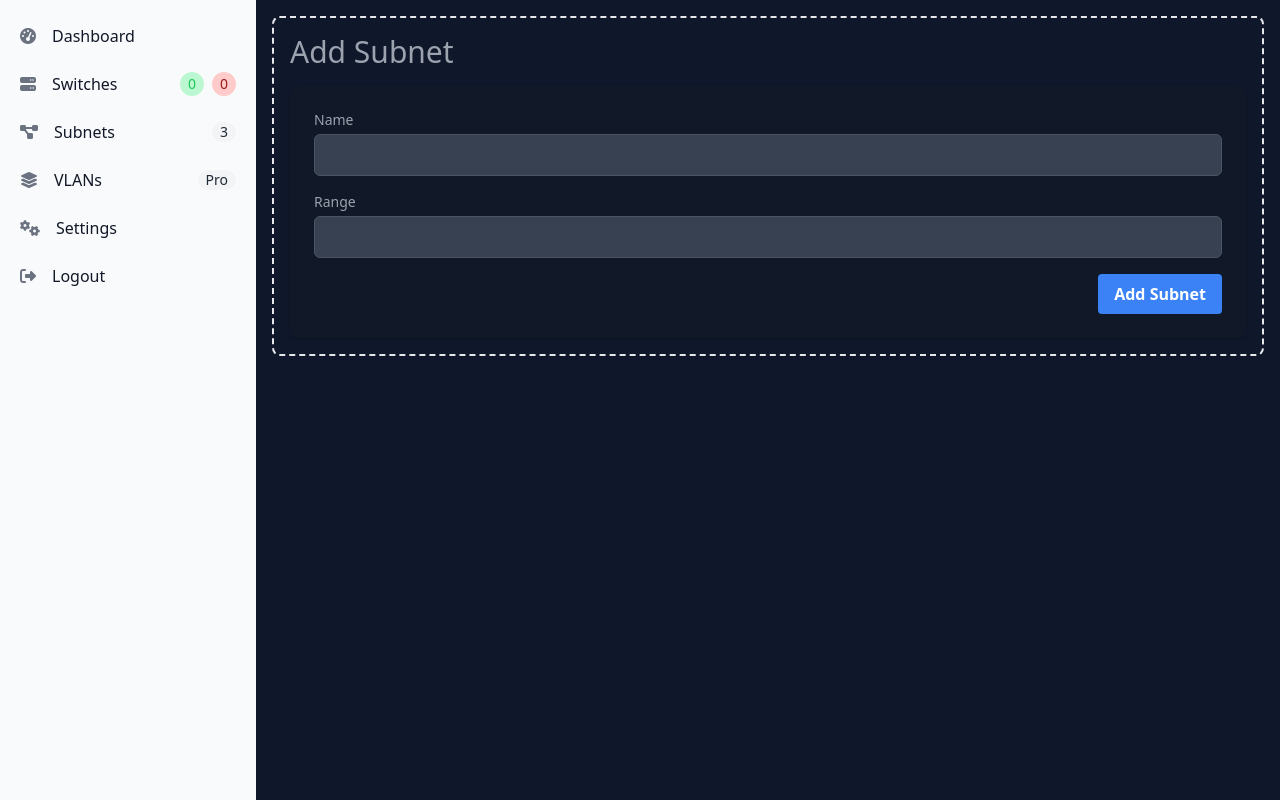
After one commit to DenDanskeMine/DanbyteIPAM, a Flask app: page /add-subnet in a window 1280 px wide. The commit adds this page. Run offline with Flask 3, Linux system fonts and the light colour scheme; the visitor is signed in with stand-in values (Sample User, id 1); data that the repository does not hold is empty; parts of the project's set-up code (start-up, migrations or seed data) failed here and were passed over; some libraries are stand-ins or nearby versions.

```diff
--- a/Project1/app.py
+++ b/Project1/app.py
@@ -16,7 +16,7 @@ from werkzeug.security import generate_password_hash, check_password_hash
 from collections import defaultdict
 import asyncio
 from asgiref.wsgi import WsgiToAsgi
-
+from subnets import add_new_subnet
 
 
 # Configure logging
@@ -101,6 +101,17 @@ def register():
         return redirect(url_for('index'))
 
     return render_template('register.html')
+
+@app.route('/add-subnet', methods=['GET', 'POST'])
+@login_required
+def add_subnet():
+    if request.method == 'POST':
+        data = request.form.to_dict()
+        # Add the new subnet to the database
+        add_new_subnet(**data)
+        flash('Subnet added successfully!', 'success')
+        return redirect(url_for('show_subnets'))
+    return render_template('add-subnet.html', title='Add Subnet')
 
 @app.route('/scan-ips', methods=['POST'])
 @login_required
--- /dev/null
+++ b/Project1/templates/add-subnet.html
@@ -0,0 +1,25 @@
+{% extends "base.html" %}
+{% block content %}
+<div class="p-4 border-2 border-gray-200 border-dashed rounded-lg dark:border-gray-700">
+    <div class="text-3xl text-gray-400 dark:text-gray-500 mb-4">
+        Add Subnet
+    </div>
+    <form method="POST">
+        <div class="bg-gray-900 dark:bg-gray-800 p-6 rounded-lg shadow">
+            <div class="mb-4">
+                <label for="name" class="block text-sm font-medium text-gray-400 dark:text-gray-300">Name</label>
+                <input type="text" name="name" id="name" class="mt-1 block w-full bg-gray-700 text-white border-gray-600 rounded-md shadow-sm" required>
+            </div>
+            <div class="mb-4">
+                <label for="range" class="block text-sm font-medium text-gray-400 dark:text-gray-300">Range</label>
+                <input type="text" name="range" id="range" class="mt-1 block w-full bg-gray-700 text-white border-gray-600 rounded-md shadow-sm" required>
+            </div>
+            <div class="flex justify-end">
+                <button type="submit" class="bg-blue-500 hover:bg-blue-700 text-white font-bold py-2 px-4 rounded">
+                    Add Subnet
+                </button>
+            </div>
+        </div>
+    </form>
+</div>
+{% endblock %}
```
Also changed, not shown: Project1/subnets.py (+26 -0 lines), Project1/templates/subnets.html (+7 -2 lines).
